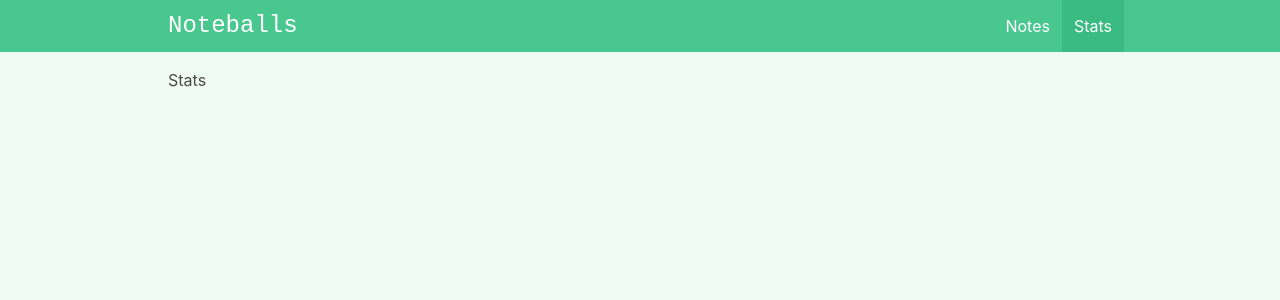
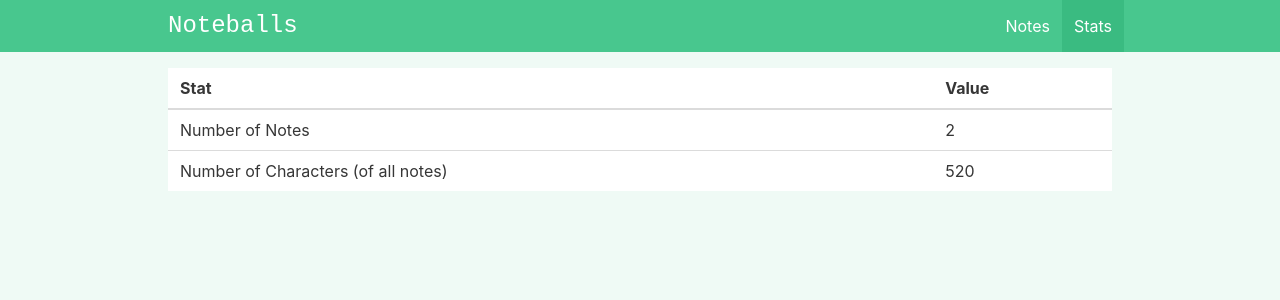
Before and after one commit to ArmanLegryan/noteballs-app, a Vue app: page /#/stats in a window 1280 px wide. Shown: the top 300 px of the page. Built offline with nearby package versions, Linux system fonts and the light colour scheme.

Commit message:
Updated Stats page and store getters

```diff
--- a/src/components/Layout/NavBar.vue
+++ b/src/components/Layout/NavBar.vue
@@ -26,6 +26,7 @@
       >
         <div class="navbar-end">
           <RouterLink
+            @click="showMobileNav = false"
             :to="{ name: 'notes' }"
             class="navbar-item"
             active-class="is-active"
@@ -33,6 +34,7 @@
             Notes
           </RouterLink>
           <RouterLink
+            @click="showMobileNav = false"
             :to="{ name: 'stats' }"
             class="navbar-item"
             active-class="is-active"
--- a/src/stores/storeNotes.js
+++ b/src/stores/storeNotes.js
@@ -48,6 +48,17 @@
       return (id) => {
         return state.notes.filter((note) => note.id === id)[0].content;
       };
+    },
+
+    totalNotesCount: (state) => {
+      return state.notes.length;
+    },
+    totalCharactersCount: (state) => {
+      let count = 0;
+      state.notes.forEach((note) => {
+        count += note.content.length;
+      });
+      return count;
     }
   }
 });
--- a/src/views/EditNoteView.vue
+++ b/src/views/EditNoteView.vue
@@ -29,10 +29,12 @@
 
 <script setup>
 import { ref } from "vue";
-import { useRoute } from "vue-router";
+import { useRoute, useRouter } from "vue-router";
 import { useStoreNotes } from "@/stores/storeNotes";
 
 const route = useRoute();
+const router = useRouter();
+
 const storeNotes = useStoreNotes();
 
 const noteContent = ref("");
@@ -43,5 +45,6 @@
 
 const handleUpdateNote = () => {
   storeNotes.updateNote(noteId, noteContent.value);
+  router.push({ name: "notes", path: "/" });
 };
 </script>
--- a/src/views/StatsView.vue
+++ b/src/views/StatsView.vue
@@ -1,5 +1,29 @@
 <template>
   <div class="stats">
-    <h1>Stats</h1>
+    <table class="table is-fullwidth">
+      <thead>
+        <tr>
+          <th>Stat</th>
+          <th>Value</th>
+        </tr>
+      </thead>
+
+      <tbody>
+        <tr>
+          <td>Number of Notes</td>
+          <td>{{ storeNotes.totalNotesCount }}</td>
+        </tr>
+        <tr>
+          <td>Number of Characters (of all notes)</td>
+          <td>{{ storeNotes.totalCharactersCount }}</td>
+        </tr>
+      </tbody>
+    </table>
   </div>
 </template>
+
+<script setup>
+import { useStoreNotes } from "@/stores/storeNotes";
+
+const storeNotes = useStoreNotes();
+</script>
```
